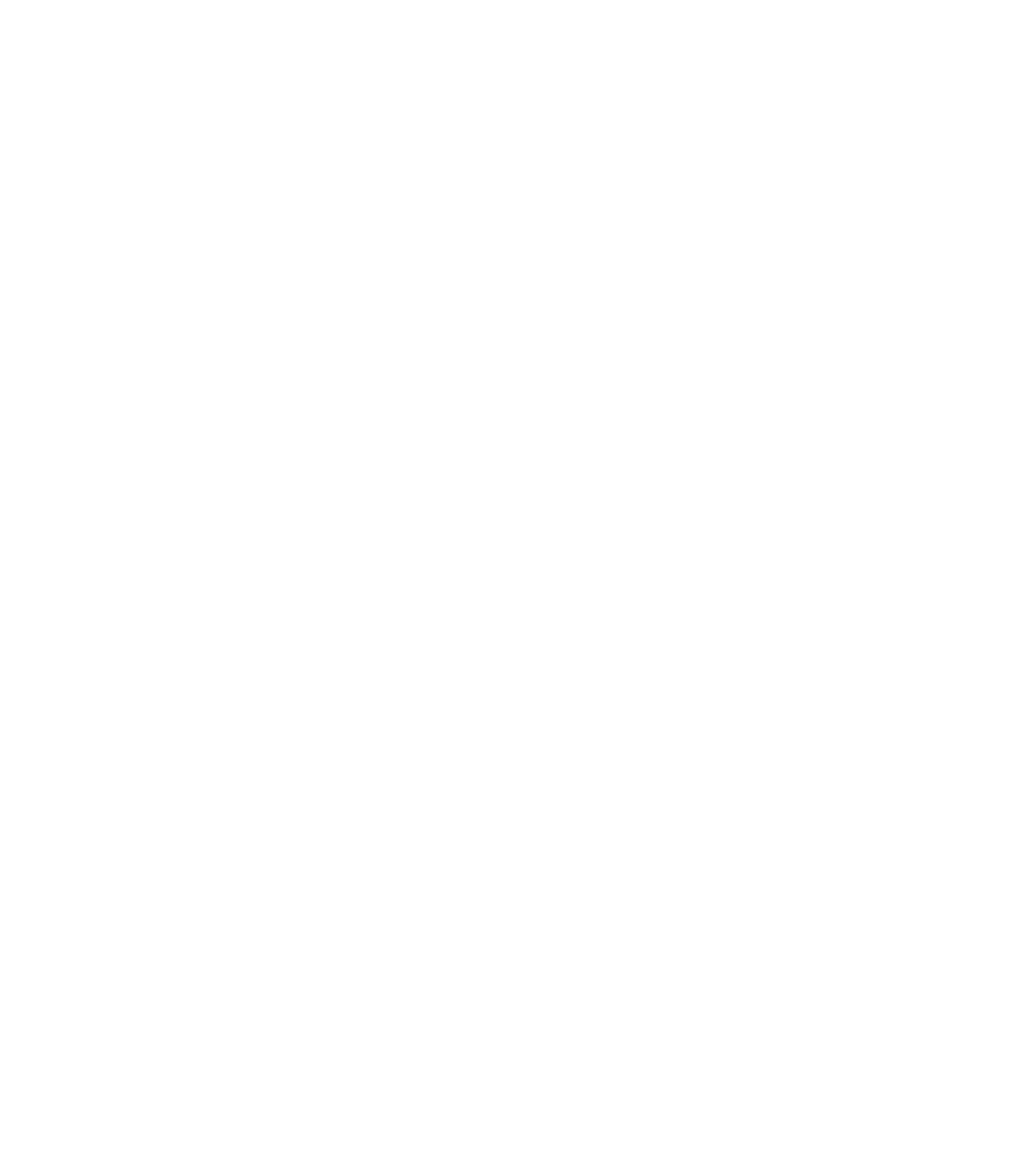
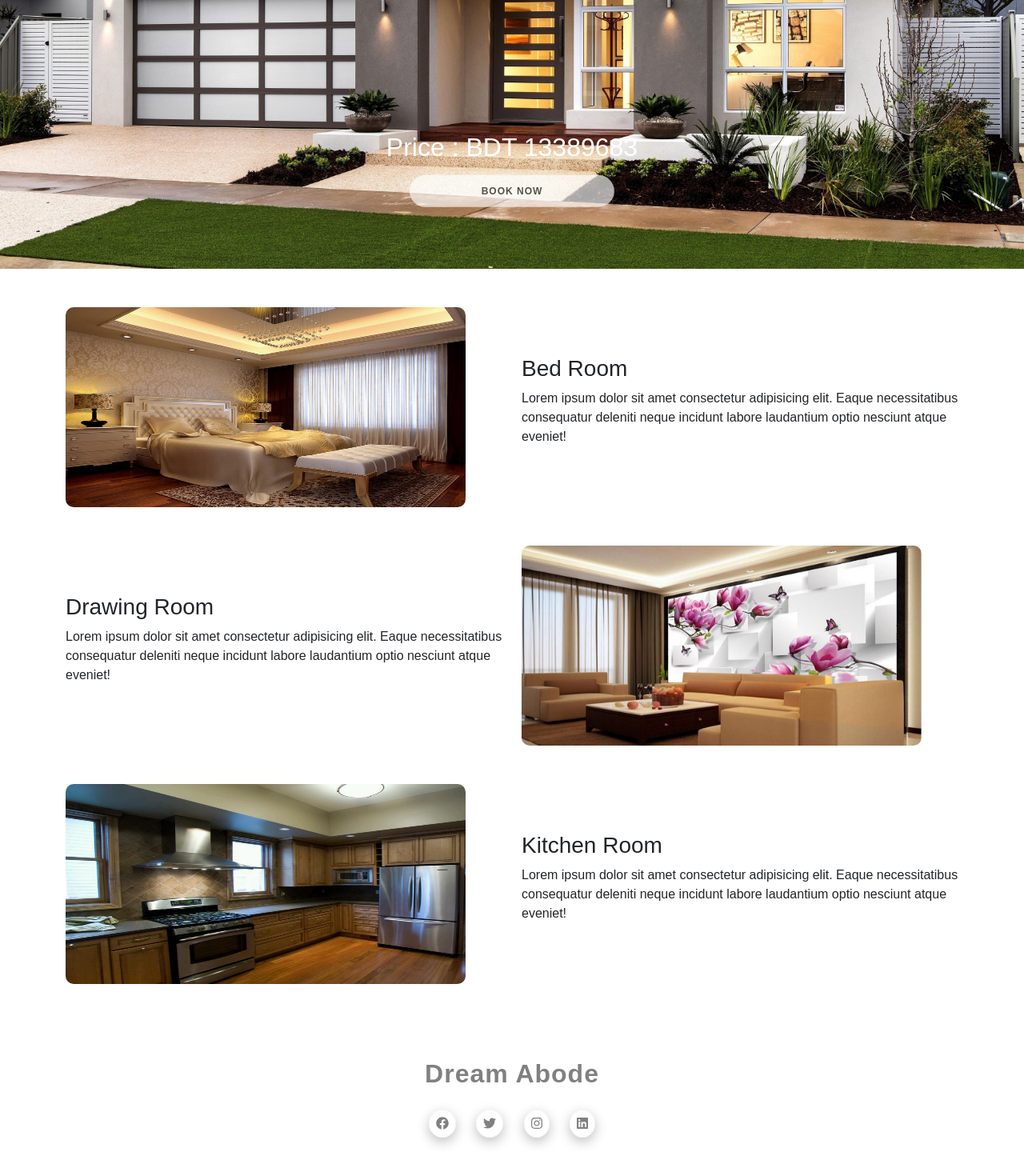
Before and after one commit to Tanvin-Ahmed/dream-abode, a React (Create React App) app: page /review/1 in a window 1280 px wide. Shown: the part 464-1934 px from the top of the page at 80% size. Before the commit the page ends 800 px from the top, so only its background shows below. Built offline with nearby package versions, Linux system fonts and the light colour scheme.

Commit message:
review page design update

```diff
--- /dev/null
+++ b/src/components/Review/Review.css
@@ -0,0 +1,49 @@
+.main__Image {
+  height: 100vh;
+  width: 100vw;
+  background-position: center;
+  background-repeat: no-repeat;
+  background-size: cover;
+  position: relative;
+}
+
+.buttonGroup {
+  display: flex;
+  flex-wrap: wrap;
+  text-align: center;
+  align-items: center;
+  justify-content: center;
+}
+.main__text {
+  text-align: center;
+  position: absolute;
+  top: 85%;
+  left: 50%;
+  transform: translate(-50%, -50%);
+  color: white;
+}
+
+._btn {
+  background-color: rgba(23, 26, 32, 0.8);
+  height: 40px;
+  width: 256px;
+  color: #fff;
+  border-radius: 100px;
+  opacity: 0.85;
+  text-transform: uppercase;
+  font-size: 12px;
+  display: flex;
+  justify-content: center;
+  align-items: center;
+  cursor: pointer;
+  margin: 8px;
+  border: none;
+  font-weight: bold;
+  letter-spacing: 1px;
+}
+
+.book__btn {
+  background: #fff;
+  opacity: 0.65;
+  color: black;
+}
--- a/src/components/Review/Review.jsx
+++ b/src/components/Review/Review.jsx
@@ -1,15 +1,21 @@
 import React, { useEffect } from "react";
 import { useDispatch, useSelector } from "react-redux";
-import { useParams } from "react-router";
+import { useHistory, useParams } from "react-router";
 import { getSpecificPropertyInfo } from "../../app/actions/dataAction";
+import "./Review.css";
 
 const Review = () => {
   const { id } = useParams();
   const dispatch = useDispatch();
+  const history = useHistory();
+
+  const handleGetSpecificPropertyData = (id) => {
+    history.push(`/checkout/${id}`);
+  };
 
   useEffect(() => {
     dispatch(getSpecificPropertyInfo(parseInt(id, 10)));
-  }, [id]);
+  }, []);
 
   const { data } = useSelector((state) => ({
     data: state.dataReducer.specificPropertyInfo,
@@ -17,7 +23,82 @@
 
   return (
     <div>
-      <h1>Tanvin</h1>
+      <div
+        style={{ backgroundImage: `url(${data.homeImg})` }}
+        className="main__Image"
+      >
+        <div className="main__text">
+          <h2>Price : BDT {data.price}</h2>
+          <div className="buttonGroup">
+            <button
+              onClick={() => handleGetSpecificPropertyData(data.id)}
+              className="_btn book__btn"
+            >
+              Book Now
+            </button>
+          </div>
+        </div>
+      </div>
+      <div className="container mt-5">
+        <div className="row justify-content-center align-items-center">
+          <div className="col-md-6">
+            <img
+              style={{ width: "500px", height: "250px", borderRadius: "10px" }}
+              className="img-fluid"
+              src={data.bedroomImg}
+              alt=""
+            />
+          </div>
+          <div className="col-md-6">
+            <h3>Bed Room</h3>
+            <p>
+              Lorem ipsum dolor sit amet consectetur adipisicing elit. Eaque
+              necessitatibus consequatur deleniti neque incidunt labore
+              laudantium optio nesciunt atque eveniet!
+            </p>
+          </div>
+        </div>
+      </div>
+      <div className="container mt-5">
+        <div className="row justify-content-center align-items-center">
+          <div className="col-md-6">
+            <h3>Drawing Room</h3>
+            <p>
+              Lorem ipsum dolor sit amet consectetur adipisicing elit. Eaque
+              necessitatibus consequatur deleniti neque incidunt labore
+              laudantium optio nesciunt atque eveniet!
+            </p>
+          </div>
+          <div className="col-md-6">
+            <img
+              style={{ width: "500px", height: "250px", borderRadius: "10px" }}
+              className="img-fluid"
+              src={data.drawingRoomImg}
+              alt=""
+            />
+          </div>
+        </div>
+      </div>
+      <div className="container mt-5">
+        <div className="row justify-content-center align-items-center">
+          <div className="col-md-6">
+            <img
+              style={{ width: "500px", height: "250px", borderRadius: "10px" }}
+              className="img-fluid"
+              src={data.kitchenImg}
+              alt=""
+            />
+          </div>
+          <div className="col-md-6">
+            <h3>Kitchen Room</h3>
+            <p>
+              Lorem ipsum dolor sit amet consectetur adipisicing elit. Eaque
+              necessitatibus consequatur deleniti neque incidunt labore
+              laudantium optio nesciunt atque eveniet!
+            </p>
+          </div>
+        </div>
+      </div>
     </div>
   );
 };
```
